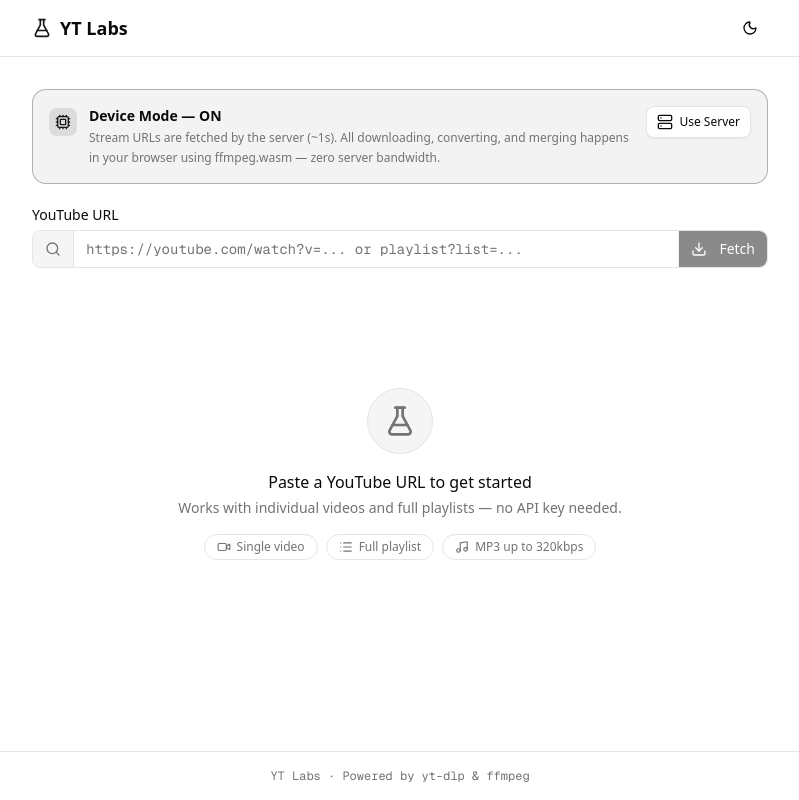
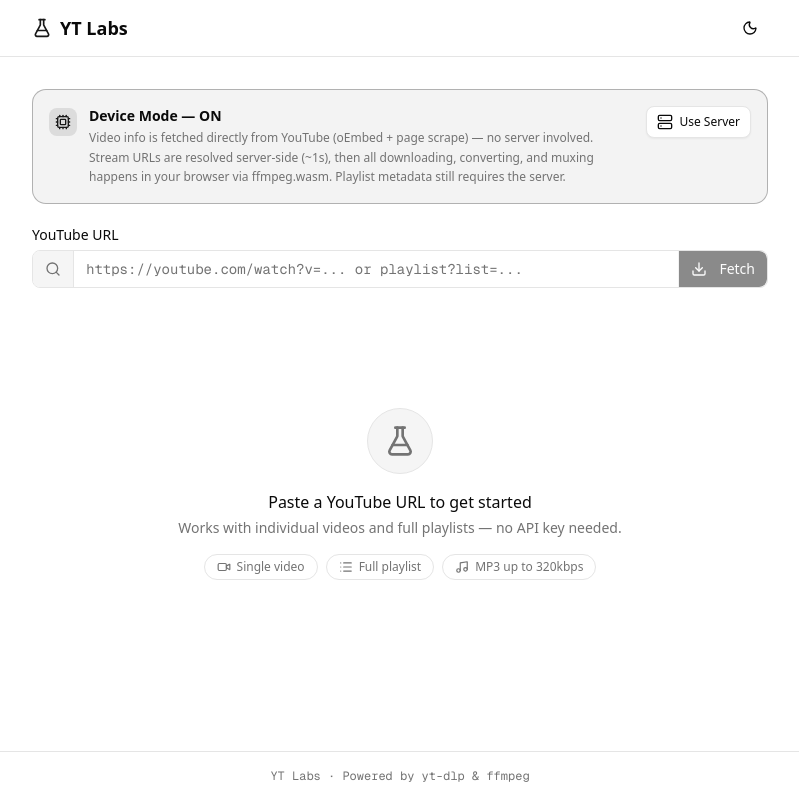
Before and after one commit to Ujjwal2327/YT-Labs, a Next.js app: page / in a window 1280 px wide. Shown: the whole page, without its empty margins (240-1039 px from the left). Built offline with nearby package versions, Linux system fonts and the light colour scheme.

Commit message:
add minor changes

```diff
--- a/app/page.js
+++ b/app/page.js
@@ -456,6 +456,118 @@ function triggerBlobDownload(blob, filename) {
   URL.revokeObjectURL(url);
 }
 
+// ── Device-mode video info fetch ──────────────────────────────────────────────
+// Uses YouTube's public oEmbed API (no key needed) via our CORS proxy,
+// then scrapes the watch page for duration + view count.
+// Zero yt-dlp / server CPU — the proxy just forwards raw bytes.
+function extractVideoIdFromUrl(rawUrl) {
+  try {
+    const parsed = new URL(rawUrl.trim());
+    if (parsed.hostname === "youtu.be") return parsed.pathname.slice(1).split("?")[0];
+    if (parsed.pathname.startsWith("/shorts/")) return parsed.pathname.split("/")[2];
+    return parsed.searchParams.get("v") || null;
+  } catch {
+    return null;
+  }
+}
+
+function parseDurationISO(iso) {
+  // PT1H2M3S → seconds
+  if (!iso) return 0;
+  const m = iso.match(/PT(?:(\d+)H)?(?:(\d+)M)?(?:(\d+)S)?/);
+  if (!m) return 0;
+  return (parseInt(m[1] || 0) * 3600) + (parseInt(m[2] || 0) * 60) + parseInt(m[3] || 0);
+}
+
+function formatDurationSecs(seconds) {
+  const h = Math.floor(seconds / 3600);
+  const m = Math.floor((seconds % 3600) / 60);
+  const s = seconds % 60;
+  if (h > 0) return `${h}:${String(m).padStart(2, "0")}:${String(s).padStart(2, "0")}`;
+  return `${m}:${String(s).padStart(2, "0")}`;
+}
+
+function formatViewsLocal(n) {
+  if (!n) return null;
+  if (n >= 1_000_000_000) return `${(n / 1_000_000_000).toFixed(1)}B`;
+  if (n >= 1_000_000) return `${(n / 1_000_000).toFixed(1)}M`;
+  if (n >= 1_000) return `${Math.round(n / 1_000)}K`;
+  return String(n);
+}
+
+async function fetchVideoInfoDeviceMode(rawUrl) {
+  const videoId = extractVideoIdFromUrl(rawUrl);
+  if (!videoId) throw new Error("Could not extract video ID from URL");
+
+  // 1. oEmbed — title + author + thumbnail_url (always works, no key needed)
+  const oembedUrl = `https://www.youtube.com/oembed?url=https://www.youtube.com/watch?v=${videoId}&format=json`;
+  const oembedRes = await fetch(`/api/proxy?url=${encodeURIComponent(oembedUrl)}`);
+  if (!oembedRes.ok) throw new Error(`oEmbed fetch failed (${oembedRes.status})`);
+  const oembed = await oembedRes.json();
+
+  // 2. Watch page — scrape structured data for duration + view count
+  let durationSeconds = 0;
+  let viewCount = 0;
+  let uploadDate = "";
+  let uploadDateDisplay = "";
+  let tags = [];
+
+  try {
+    const pageUrl = `https://www.youtube.com/watch?v=${videoId}`;
+    const pageRes = await fetch(`/api/proxy?url=${encodeURIComponent(pageUrl)}`);
+    if (pageRes.ok) {
+      const html = await pageRes.text();
+
+      // Pull JSON-LD structured data block
+      const ldMatch = html.match(/<script type="application\/ld\+json">([\s\S]*?)<\/script>/);
+      if (ldMatch) {
+        try {
+          const ld = JSON.parse(ldMatch[1]);
+          if (ld.duration) durationSeconds = parseDurationISO(ld.duration);
+          if (ld.interactionStatistic) {
+            const stat = Array.isArray(ld.interactionStatistic)
+              ? ld.interactionStatistic.find(s => s.interactionType?.includes("WatchAction"))
+              : ld.interactionStatistic;
+            if (stat?.userInteractionCount) viewCount = parseInt(stat.userInteractionCount) || 0;
+          }
+          if (ld.uploadDate) {
+            uploadDate = ld.uploadDate.replace(/-/g, "").slice(0, 8);
+            uploadDateDisplay = ld.uploadDate.slice(0, 10);
+          }
+          if (ld.keywords) tags = ld.keywords.split(",").map(t => t.trim()).slice(0, 8);
+        } catch (_) {}
+      }
+
+      // Fallback: ytInitialData approxViewCount
+      if (!viewCount) {
+        const viewMatch = html.match(/"viewCount":"(\d+)"/);
+        if (viewMatch) viewCount = parseInt(viewMatch[1]) || 0;
+      }
+    }
+  } catch (_) {
+    // Page scrape failed — proceed with oEmbed data only
+  }
+
+  return {
+    videoId,
+    title: oembed.title || "Unknown",
+    author: oembed.author_name || "Unknown",
+    channelId: null,
+    duration: formatDurationSecs(durationSeconds),
+    durationSeconds,
+    thumbnail: `https://i.ytimg.com/vi/${videoId}/maxresdefault.jpg`,
+    viewCount,
+    viewCountDisplay: formatViewsLocal(viewCount),
+    likeCount: 0,
+    uploadDate,
+    uploadDateDisplay,
+    description: "",
+    categories: [],
+    tags,
+    _deviceFetched: true, // flag so UI can show partial-data notice
+  };
+}
+
 // ── Thumbnail download ────────────────────────────────────────────────────────
 // Tries maxresdefault (1280×720) first, falls back to hqdefault (480×360).
 // Fetches via the existing CORS proxy since *.ytimg.com is already whitelisted.
@@ -487,7 +599,7 @@ async function downloadThumbnail(videoId, title) {
 }
 
 // ── Download Mode Banner ──────────────────────────────────────────────────────
-function DeviceModeBanner({ deviceMode, onToggle }) {
+function DeviceModeBanner({ deviceMode, onToggle, disabled }) {
   return (
     <div
       className={`rounded-xl border p-3 sm:p-4 flex items-start gap-3 transition-colors ${
@@ -523,8 +635,8 @@ function DeviceModeBanner({ deviceMode, onToggle }) {
         </div>
         <p className="text-xs text-muted-foreground mt-0.5 leading-relaxed hidden sm:block">
           {deviceMode
-            ? "Stream URLs are fetched by the server (~1s). All downloading, converting, and merging happens in your browser using ffmpeg.wasm — zero server bandwidth."
-            : "Everything runs on the server. Simple and reliable, but uses server bandwidth and CPU."}
+            ? "Video info is fetched directly from YouTube (oEmbed + page scrape) — no server involved. Stream URLs are resolved server-side (~1s), then all downloading, converting, and muxing happens in your browser via ffmpeg.wasm. Playlist metadata still requires the server."
+            : "Everything runs on the server — info fetching, downloading, and converting. Simple and reliable, but uses server bandwidth and CPU."}
         </p>
       </div>
 
@@ -532,6 +644,7 @@ function DeviceModeBanner({ deviceMode, onToggle }) {
         variant={deviceMode ? "outline" : "default"}
         size="sm"
         onClick={onToggle}
+        disabled={disabled}
         className="shrink-0 gap-1.5 text-xs"
       >
         {deviceMode ? (
@@ -549,7 +662,7 @@ function DeviceModeBanner({ deviceMode, onToggle }) {
 }
 
 // ── Single-Video Download Card ─────────────────────────────────────────────────
-function VideoCard({ video, onDownload, download }) {
+function VideoCard({ video, onDownload, download, isBusy }) {
   const [format, setFormat] = useState("mp4");
   const [quality, setQuality] = useState("highest");
   const [downloadedWith, setDownloadedWith] = useState(null);
@@ -630,6 +743,13 @@ function VideoCard({ video, onDownload, download }) {
           </span>
         </div>
 
+        {video._deviceFetched && (
+          <p className="text-xs text-muted-foreground flex items-center gap-1.5 bg-muted/40 rounded-md px-2.5 py-1.5">
+            <Cpu className="w-3 h-3 shrink-0" />
+            Info fetched client-side (oEmbed + page scrape) — no server used. Some fields may be unavailable.
+          </p>
+        )}
+
         {video.tags?.length > 0 && (
           <div className="flex flex-wrap gap-1.5">
             {video.tags.slice(0, 6).map((tag) => (
@@ -652,7 +772,7 @@ function VideoCard({ video, onDownload, download }) {
             <Tabs
               value={format}
               onValueChange={(v) => {
-                if (effectiveStatus !== "downloading") {
+                if (!isBusy) {
                   setFormat(v);
                   setQuality("highest");
                 }
@@ -660,14 +780,14 @@ function VideoCard({ video, onDownload, download }) {
             >
               <TabsList
                 className={
-                  effectiveStatus === "downloading"
+                  isBusy
                     ? "opacity-50 pointer-events-none"
                     : ""
                 }
               >
                 <TabsTrigger
                   value="mp4"
-                  disabled={effectiveStatus === "downloading"}
+                  disabled={isBusy}
                   className="flex items-center gap-1.5"
                 >
                   <Video className="w-3.5 h-3.5" />
@@ -675,7 +795,7 @@ function VideoCard({ video, onDownload, download }) {
                 </TabsTrigger>
                 <TabsTrigger
                   value="mp3"
-                  disabled={effectiveStatus === "downloading"}
+                  disabled={isBusy}
                   className="flex items-center gap-1.5"
                 >
                   <Music className="w-3.5 h-3.5" />
@@ -683,7 +803,7 @@ function VideoCard({ video, onDownload, download }) {
                 </TabsTrigger>
                 <TabsTrigger
                   value="thumbnail"
-                  disabled={effectiveStatus === "downloading"}
+                  disabled={isBusy}
                   className="flex items-center gap-1.5"
                 >
                   <ImageIcon className="w-3.5 h-3.5" />
@@ -699,7 +819,7 @@ function VideoCard({ video, onDownload, download }) {
               <Select
                 value={quality}
                 onValueChange={setQuality}
-                disabled={effectiveStatus === "downloading"}
+                disabled={isBusy}
               >
                 <SelectTrigger>
                   <SelectValue />
@@ -735,7 +855,7 @@ function VideoCard({ video, onDownload, download }) {
                   );
                 }
               }}
-              disabled={effectiveStatus === "downloading"}
+              disabled={isBusy}
               size="default"
               className="gap-2"
             >
@@ -848,6 +968,7 @@ export default function Home() {
 
     if (type === "playlist") {
       try {
+        // Playlist metadata always requires the server (yt-dlp) — no public client-side API exists.
         const res = await fetch(
           `/api/playlist?url=${encodeURIComponent(url.trim())}`,
         );
@@ -860,18 +981,25 @@ export default function Home() {
       }
     } else {
       try {
-        const res = await fetch(
-          `/api/video?url=${encodeURIComponent(url.trim())}`,
-        );
-        const data = await res.json();
-        if (!res.ok) throw new Error(data.error || "Failed to fetch video");
+        let data;
+        if (downloadMode === "device") {
+          // Device mode: fetch video info client-side via oEmbed + page scrape.
+          // Zero yt-dlp / server CPU — the CORS proxy just forwards raw bytes.
+          data = await fetchVideoInfoDeviceMode(url.trim());
+        } else {
+          const res = await fetch(
+            `/api/video?url=${encodeURIComponent(url.trim())}`,
+          );
+          data = await res.json();
+          if (!res.ok) throw new Error(data.error || "Failed to fetch video");
+        }
         setVideoInfo(data);
       } catch (err) {
         setError(err.message);
       }
     }
     setLoading(false);
-  }, [url]);
+  }, [url, downloadMode]);
 
   // ── Core download function ────────────────────────────────────────────────
   const downloadVideo = async (
@@ -1044,8 +1172,22 @@ export default function Home() {
     bulkDownloading ||
     [...downloads.values()].some((d) => d.status === "downloading");
 
+  const allDl = [...downloads.values()];
+  const doneCount = allDl.filter((d) => d.status === "done").length;
+  const errorCount = allDl.filter((d) => d.status === "error").length;
+  const activeCount = allDl.filter((d) => d.status === "downloading").length;
+  const allSelected = playlist && selected.size === playlist.videos.length;
+
+  // True whenever ANY download/fetch is in progress — gates ALL interactive controls.
+  const isBusy =
+    loading ||
+    bulkDownloading ||
+    bulkThumbDownloading ||
+    activeCount > 0 ||
+    videoDownload?.status === "downloading";
+
   const toggleVideo = (id) => {
-    if (isDownloadingActive) return;
+    if (isBusy) return;
     setSelected((prev) => {
       const n = new Set(prev);
       n.has(id) ? n.delete(id) : n.add(id);
@@ -1054,7 +1196,7 @@ export default function Home() {
   };
 
   const toggleAll = () => {
-    if (!playlist || isDownloadingActive) return;
+    if (!playlist || isBusy) return;
     setSelected(
       selected.size === playlist.videos.length
         ? new Set()
@@ -1119,20 +1261,6 @@ export default function Home() {
     setTimeout(() => setThumbDownloads(new Map()), 3000);
   };
 
-  const allDl = [...downloads.values()];
-  const doneCount = allDl.filter((d) => d.status === "done").length;
-  const errorCount = allDl.filter((d) => d.status === "error").length;
-  const activeCount = allDl.filter((d) => d.status === "downloading").length;
-  const allSelected = playlist && selected.size === playlist.videos.length;
-
-  // True whenever ANY download/fetch is in progress — gates all interactive controls.
-  const isBusy =
-    loading ||
-    bulkDownloading ||
-    bulkThumbDownloading ||
-    activeCount > 0 ||
-    videoDownload?.status === "downloading";
-
   const displayedVideos = useMemo(() => {
     if (!playlist) return [];
     const sorted = sortVideos(playlist.videos, sortBy, selected);
@@ -1166,6 +1294,7 @@ export default function Home() {
                 variant="ghost"
                 size="icon"
                 onClick={() => setDark(!dark)}
+                disabled={isBusy}
               >
                 {dark ? (
                   <Sun className="w-4 h-4" />
@@ -1186,6 +1315,7 @@ export default function Home() {
           onToggle={() =>
             setDownloadMode((m) => (m === "server" ? "device" : "server"))
           }
+          disabled={isBusy}
         />
 
         {/* ── URL Input ── */}
@@ -1212,14 +1342,16 @@ export default function Home() {
               id="yt-url"
               placeholder="https://youtube.com/watch?v=... or playlist?list=..."
               value={url}
-              onChange={(e) => handleUrlChange(e.target.value)}
-              onKeyDown={(e) => e.key === "Enter" && fetchData()}
-              className="flex-1 min-w-0 px-3 py-2 text-sm font-mono bg-background text-foreground placeholder:text-muted-foreground focus:outline-none"
+              onChange={(e) => !isBusy && handleUrlChange(e.target.value)}
+              onKeyDown={(e) => !isBusy && e.key === "Enter" && fetchData()}
+              disabled={isBusy}
+              className="flex-1 min-w-0 px-3 py-2 text-sm font-mono bg-background text-foreground placeholder:text-muted-foreground focus:outline-none disabled:opacity-50 disabled:cursor-not-allowed"
             />
             {url && (
               <button
-                onClick={handleClear}
-                className="flex items-center px-2 text-muted-foreground hover:text-foreground border-l border-input bg-background transition-colors"
+                onClick={() => !isBusy && handleClear()}
+                disabled={isBusy}
+                className="flex items-center px-2 text-muted-foreground hover:text-foreground border-l border-input bg-background transition-colors disabled:opacity-50 disabled:cursor-not-allowed"
                 tabIndex={-1}
               >
                 <X className="w-3.5 h-3.5" />
@@ -1227,7 +1359,7 @@ export default function Home() {
             )}
             <Button
               onClick={fetchData}
-              disabled={loading || !url.trim() || !urlType}
+              disabled={isBusy || !url.trim() || !urlType}
               className="rounded-none rounded-r-md border-l border-input shrink-0"
             >
               {loading ? (
@@ -1253,6 +1385,7 @@ export default function Home() {
           <VideoCard
             video={videoInfo}
             download={videoDownload}
+            isBusy={isBusy}
             onDownload={(id, title, fmt, qual, dur) =>
               downloadVideo(id, title, fmt, qual, dur, false)
             }
@@ -1284,6 +1417,12 @@ export default function Home() {
                 </Tooltip>
               </div>
               <p className="text-sm text-muted-foreground">{playlist.author}</p>
+              {downloadMode === "device" && (
+                <p className="text-xs text-muted-foreground flex items-center gap-1.5 mt-1">
+                  <Server className="w-3 h-3 shrink-0" />
+                  Playlist metadata fetched via server (no public client-side API exists for playlists). Downloads will still run on your device.
+                </p>
+              )}
             </div>
 
             <div className="grid grid-cols-3 gap-2 sm:gap-3">
@@ -1464,11 +1603,11 @@ export default function Home() {
                     id="select-all"
                     checked={!!allSelected}
                     onCheckedChange={toggleAll}
-                    disabled={isDownloadingActive}
+                    disabled={isBusy}
                   />
                   <Label
                     htmlFor="select-all"
-                    className={`text-sm font-normal whitespace-nowrap ${isDownloadingActive ? "cursor-not-allowed opacity-50" : "cursor-pointer"}`}
+                    className={`text-sm font-normal whitespace-nowrap ${isBusy ? "cursor-not-allowed opacity-50" : "cursor-pointer"}`}
                   >
                     {allSelected ? "Deselect all" : "Select all"}
                   </Label>
@@ -1479,7 +1618,7 @@ export default function Home() {
               </div>
               <div className="flex items-center gap-1.5">
                 <ArrowUpDown className="w-3.5 h-3.5 text-muted-foreground shrink-0" />
-                <Select value={sortBy} onValueChange={setSortBy}>
+                <Select value={sortBy} onValueChange={setSortBy} disabled={isBusy}>
                   <SelectTrigger className="h-8 w-32.5 sm:w-38.75 text-xs">
                     <SelectValue />
                   </SelectTrigger>
@@ -1503,7 +1642,8 @@ export default function Home() {
                 <Input
                   placeholder="Filter..."
                   value={filter}
-                  onChange={(e) => setFilter(e.target.value)}
+                  onChange={(e) => !isBusy && setFilter(e.target.value)}
+                  disabled={isBusy}
                   className="pl-8 h-8 w-full sm:w-40 text-sm"
                 />
               </div>
@@ -1525,12 +1665,13 @@ export default function Home() {
                     <div
                       key={video.videoId}
                       onClick={() => toggleVideo(video.videoId)}
-                      className={`flex items-center gap-2 sm:gap-3 px-3 sm:px-4 py-3 transition-all select-none ${isDownloadingActive ? "cursor-not-allowed" : "cursor-pointer"} ${isSelected ? "bg-background hover:bg-muted/40" : "opacity-40 grayscale hover:opacity-60"}`}
+                      className={`flex items-center gap-2 sm:gap-3 px-3 sm:px-4 py-3 transition-all select-none ${isBusy ? "cursor-not-allowed" : "cursor-pointer"} ${isSelected ? "bg-background hover:bg-muted/40" : "opacity-40 grayscale hover:opacity-60"}`}
                     >
                       <div onClick={(e) => e.stopPropagation()}>
                         <Checkbox
                           checked={isSelected}
                           onCheckedChange={() => toggleVideo(video.videoId)}
+                          disabled={isBusy}
                         />
                       </div>
                       <span className="w-4 sm:w-5 text-xs text-muted-foreground text-right shrink-0 font-mono hidden sm:block">
```
